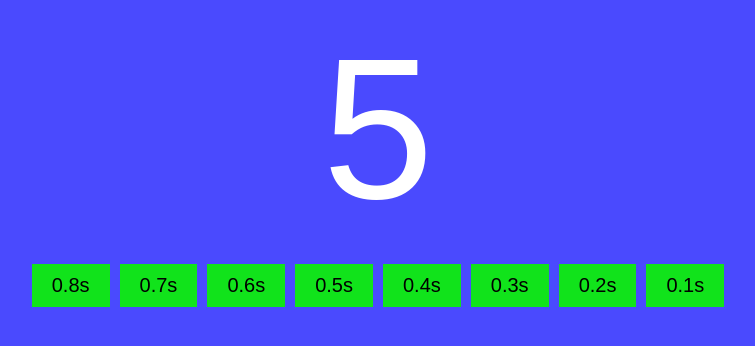
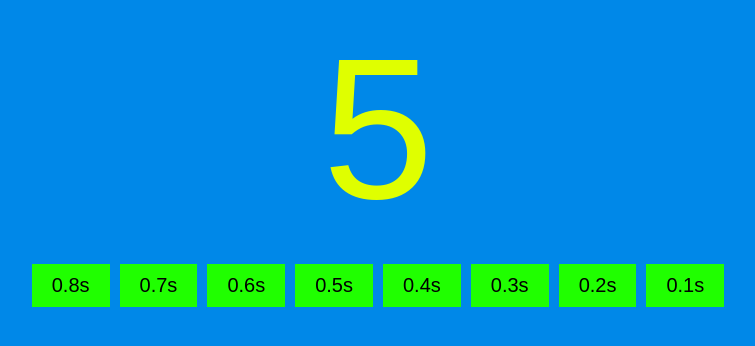
Before and after one commit to MarcinTyc/Timer, a plain HTML site: page index.html in a window 1280 px wide. Shown: the part 248-594 px from the top of the page, without its empty margins (262-1017 px from the left). Drawn offline with Linux system fonts and the light colour scheme.

Commit message:
Update index.html

```diff
--- a/index.html
+++ b/index.html
@@ -9,11 +9,11 @@
             align-items: center;
             height: 100vh;
             font-family: Arial, sans-serif;
-            background-color: #4a4afe;
+            background-color: #0088E8;
         }
         #counter {
             font-size: 200px;
-            color: #FFFFFF;
+            color: #DFFF00;
         }
         .buttons {
             display: flex;
@@ -25,7 +25,7 @@
             padding: 10px 20px;
             font-size: 20px;
             cursor: pointer;
-            background-color: rgb(17, 227, 27);
+            background-color: #20FF00;
             border: none;
         }
     </style>
```
